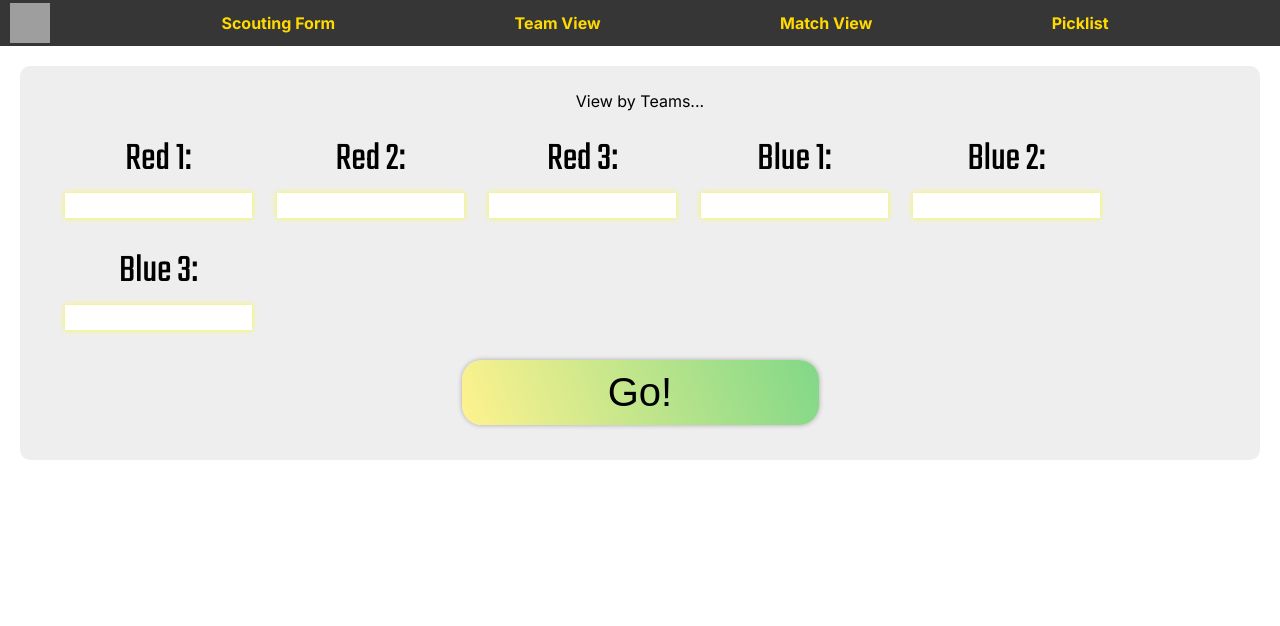
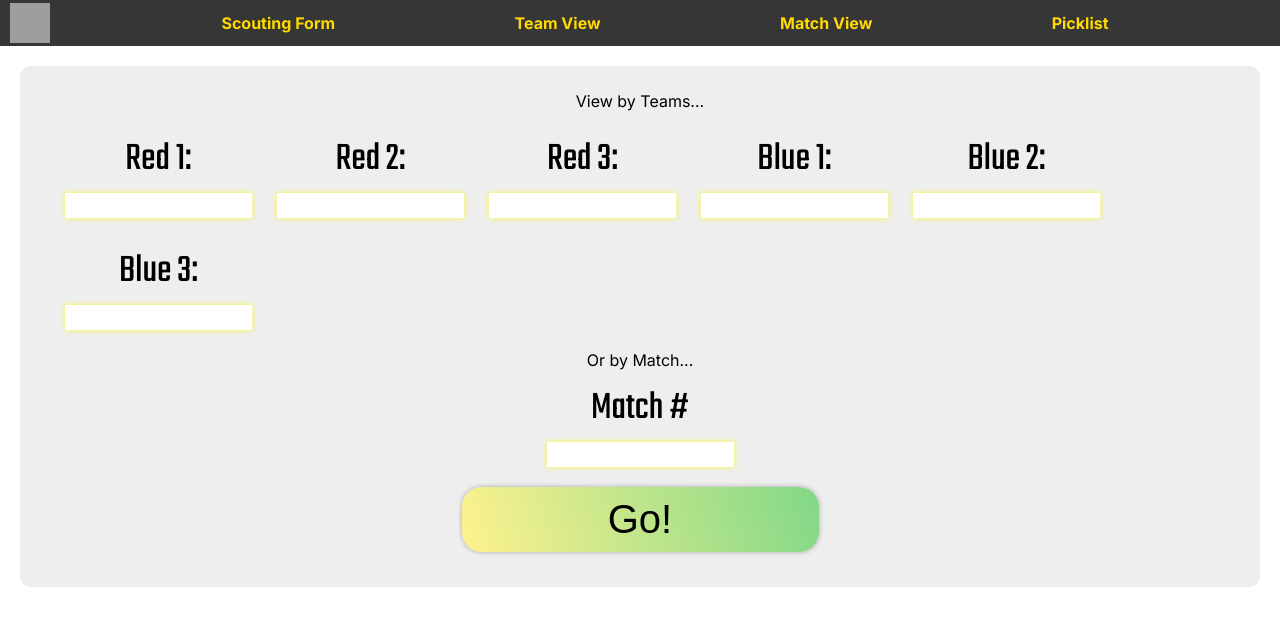
Before and after one commit to team2485/analytics2025, a Next.js app: page /match-view in a window 1280 px wide. Shown: the top 626 px of the page. Built offline with nearby package versions, Linux system fonts and the light colour scheme; no server answers; the database is empty; grey boxes are pictures that could not be loaded.

Commit message:
add by match input

```diff
--- a/src/app/api/get-alliance-data/route.js
+++ b/src/app/api/get-alliance-data/route.js
@@ -11,7 +11,7 @@ export async function GET() {
 
 
     // fetch team name from blue alliance api, commented our for now while testing getting from the backend
-    // const teamName = await fetch(`https://www.thebluealliance.com/api/v3/event/2024casd/teams`, {
+    // const frcAPITeamData = await fetch(`https://www.thebluealliance.com/api/v3/event/2024casd/teams`, {
     //   headers: {
     //     "X-TBA-Auth-Key": process.env.TBA_AUTH_KEY,
     //     "Accept": "application/json"
@@ -29,7 +29,7 @@ export async function GET() {
         let auto = calcAuto(row);
         let tele = calcTele(row);
         let end = calcEnd(row);
-        // let frcAPITeamInfo = frcAPITeamData.filter(teamData => teamData.teamNumber == row.team);
+        // let frcAPITeamInfo = frcAPITeamData.filter(teamData => teamData.team_number == row.team);
 
         if (!responseObject[row.team]) {
           responseObject[row.team] = initializeTeamData(row, auto, tele, end);
@@ -53,7 +53,7 @@ function initializeTeamData(row, auto, tele, end) {
   return {
     team: row.team,
     teamName: "🤖", // Default name while FRC API is commented out
-    // teamName: frcAPITeamInfo.length == 0 ? "🤖" : frcAPITeamInfo[0].nickName,
+    // teamName: frcAPITeamInfo.length == 0 ? "🤖" : frcAPITeamInfo[0].nickname,
 
     auto,
     tele,
--- a/src/app/api/get-teams-of-match/route.js
+++ b/src/app/api/get-teams-of-match/route.js
@@ -17,7 +17,7 @@ export async function GET(request) {
 
   try {
     const response = await fetch(
-      `https://www.thebluealliance.com/api/v3/event/2025casd/matches/simple`,
+      `https://www.thebluealliance.com/api/v3/event/2024casd/matches/simple`,
       {
         headers: {
           "X-TBA-Auth-Key": process.env.TBA_AUTH_KEY,
@@ -34,7 +34,7 @@ export async function GET(request) {
     }
 
     const matches = await response.json();
-
+    console.log("Fetched Matches:", matches);
     // Filter for qualification matches and the specific match number
     const matchArr = matches.filter(match =>
       match.comp_level === "qm" && // qm = qualification match
--- a/src/app/match-view/page.js
+++ b/src/app/match-view/page.js
@@ -310,6 +310,9 @@ if (searchParams.get("go") != "go") {
           </div>
           <input type="hidden" name="go" value="go"></input>
         </div>
+        <span>Or by Match...</span>
+        <label htmlFor="match">Match #</label>
+        <input id="match" name="match" type="number"></input>
         <button>Go!</button>
       </form>
     </div>
```
